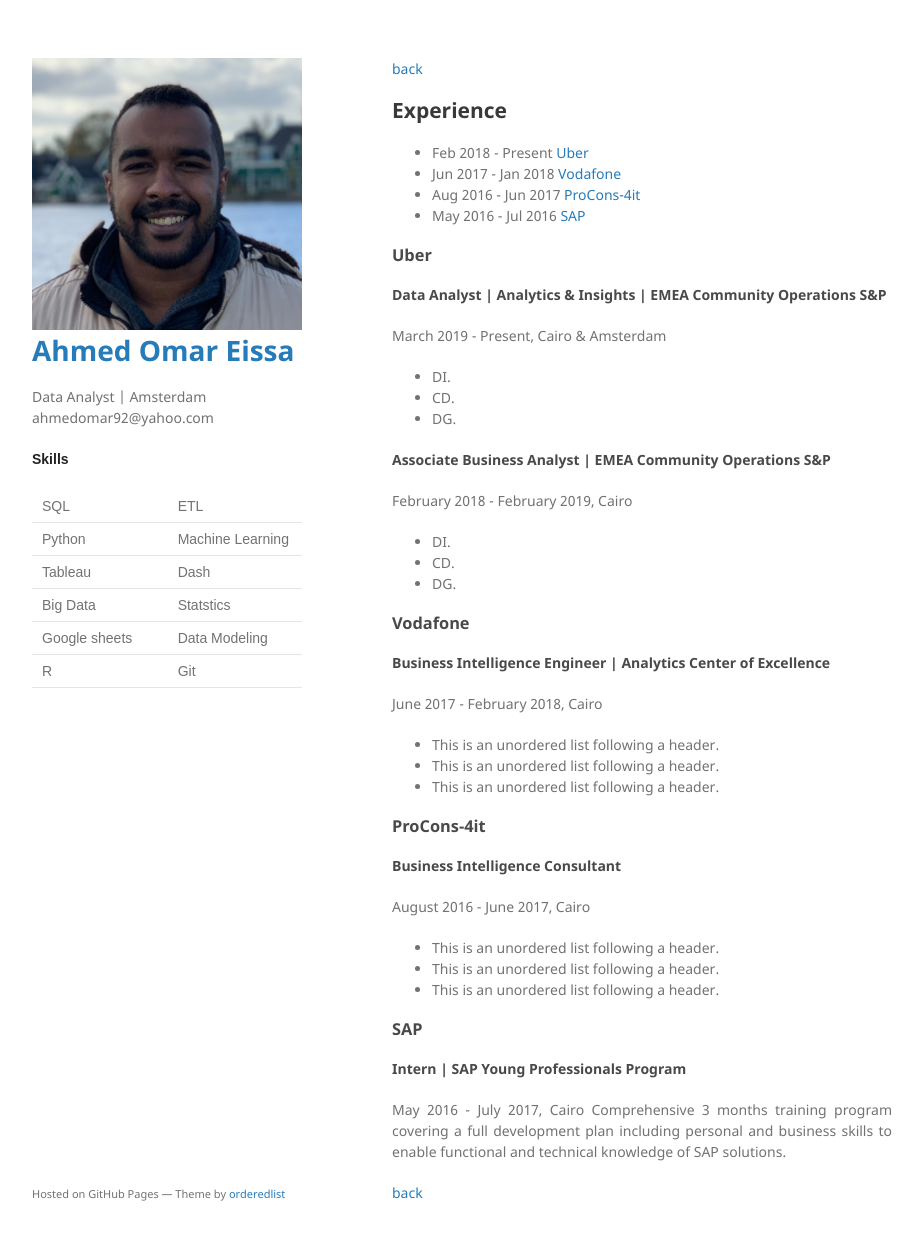
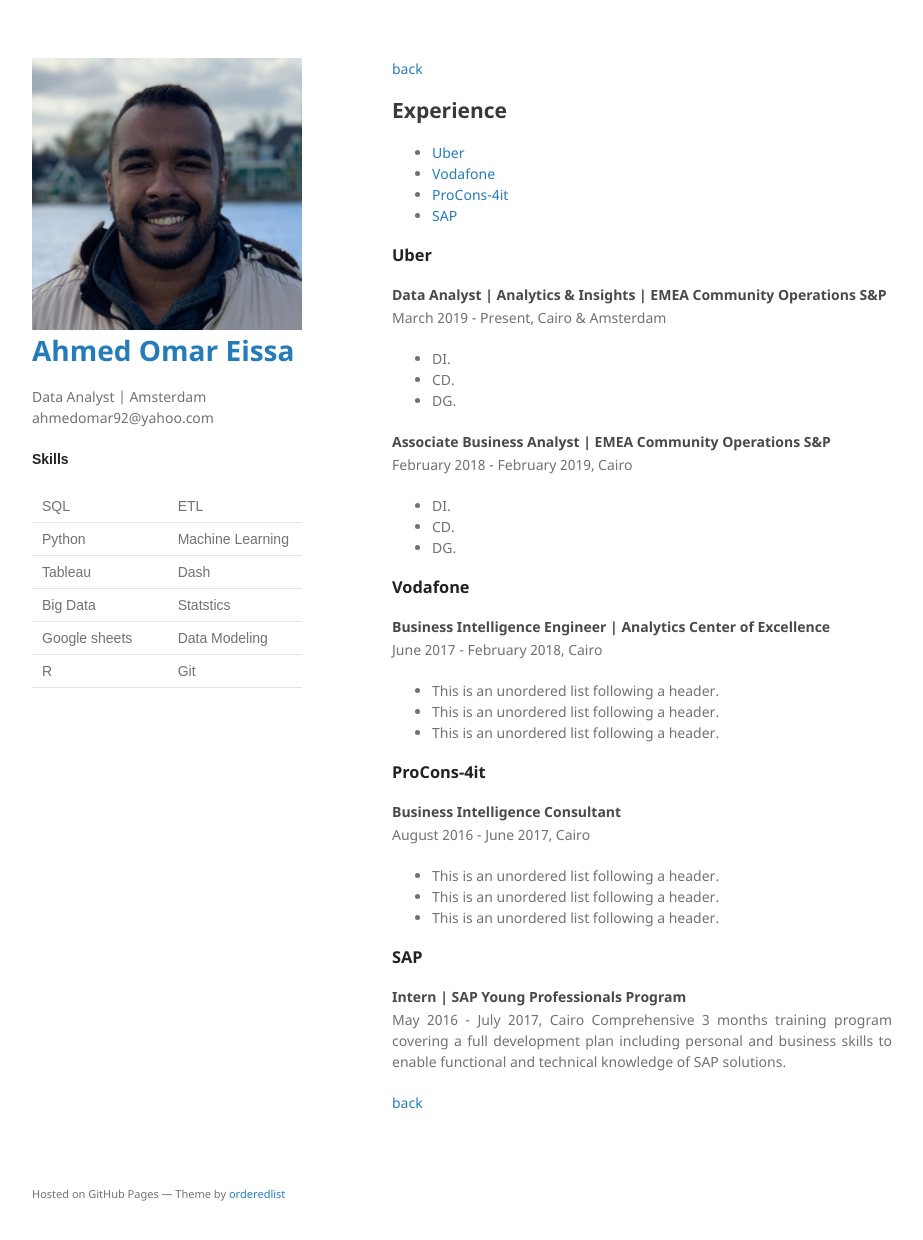
Before and after one commit to AhmedOmarEissa/AhmedOmarEissa.github.io, a Jekyll site: the page built from experience.md, in a window 1280 px wide and 1273 px high. Shown: the top 1240 px of the window, without its empty margins (178-1101 px from the left). Built offline with Jekyll 4.4.1, drawn with Linux system fonts in a browser that asks for light colours.

Commit message:
Chaning the margin for titles

```diff
--- a/_sass/jekyll-theme-minimal.scss
+++ b/_sass/jekyll-theme-minimal.scss
@@ -9,7 +9,7 @@
   font-weight:400;
 }
 
-h2, h3, h4, h5, h6 {
+h2, h3 {
   color:#222;
   margin:0 0 20px;
 }
@@ -33,8 +33,9 @@
   color:#393939;
 }
 
-h3, h4, h5, h6 {
+h4, h5, h6 {
   color:#494949;
+  margin:0 0 2px;
 }
 
 a {
--- a/experience.md
+++ b/experience.md
@@ -3,10 +3,10 @@
 ---
 [back](./)
 ## Experience
-* Feb 2018 - Present    [Uber](#uber)
-* Jun 2017 - Jan 2018   [Vodafone](#vodafone)
-* Aug 2016 - Jun 2017   [ProCons-4it](#ProCons-4it)
-* May 2016 - Jul 2016   [SAP](#SAP)
+* [Uber](#uber)
+* [Vodafone](#vodafone)
+* [ProCons-4it](#ProCons-4it)
+* [SAP](#SAP)
 
 
 ### <a name="uber"></a> Uber
```
